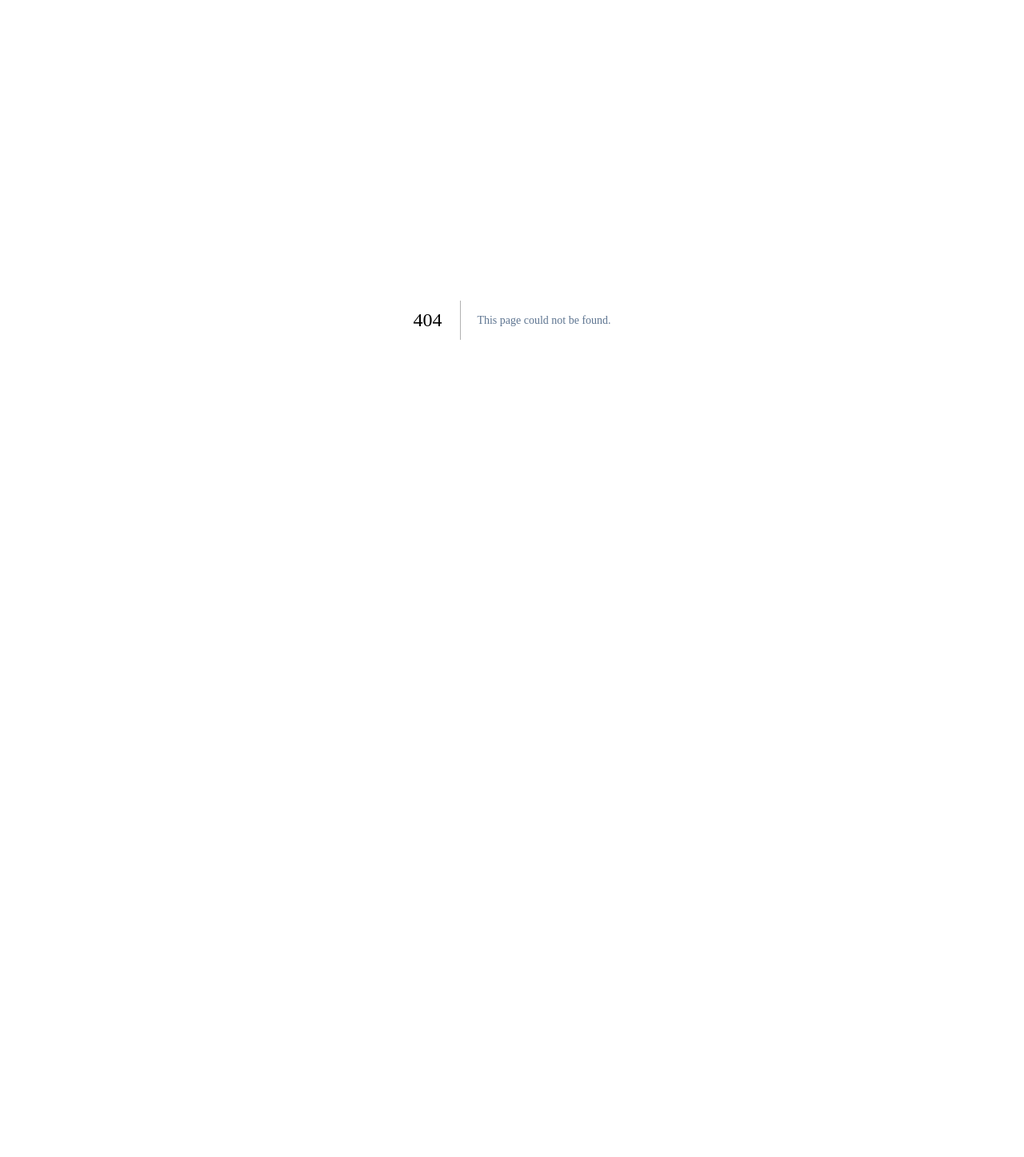
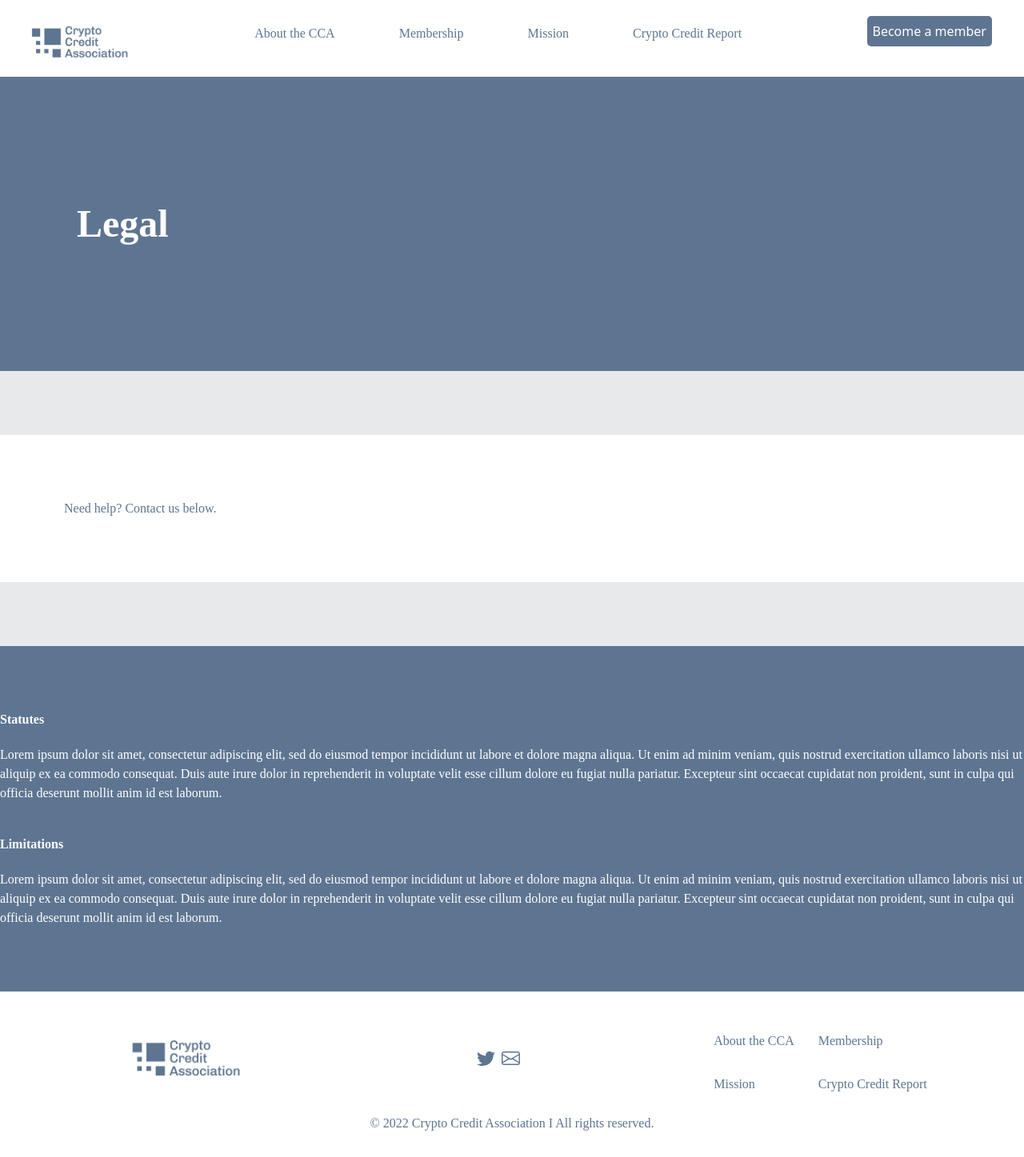
Before and after one commit to crypto-credit-association/cca-website, a Next.js app: page /legal in a window 1280 px wide. Before the commit this address had no page. Shown: the whole page at 80% size. Before the commit the page ends 800 px from the top, so only its background shows below. Built offline with nearby package versions, Linux system fonts and the light colour scheme; a web font is replaced by a local one.

Commit message:
Legal page with lorem ipsum

```diff
--- a/pages/about.js
+++ b/pages/about.js
@@ -14,10 +14,7 @@ function About() {
                     </h1>
                 </div>
             </div>
-            <div className="max-w-7xl m-auto">
-                <img className="w-96 justify-center hidden md:flex ml-auto md:mr-12 lg:mr-20 z-10 -mt-20 md:-mt-40 pointer-events-none" src="/images/coloured-tiles.png" alt="color tiles" />
-            </div>
-            <div className="bg-gray md:-mt-40">
+            <div className="bg-gray">
                 <div className="max-w-7xl m-auto">
                     <div className="mx-5 py-6 md:py-12">
                         <div className="md:mx-12">
--- /dev/null
+++ b/pages/legal.js
@@ -0,0 +1,43 @@
+import Nav from "../src/components/mission/nav";
+import Footer from "../src/components/layout/footer";
+
+function Legal() {
+    return (
+        <>
+            <Nav />
+            <div className="bg-blue-dark">
+                <div className="flex flex-col max-w-7xl m-auto">
+                    <h1 className="text-white font-bold md:pl-24 py-40 text-center md:text-left">
+                        Legal
+                    </h1>
+                </div>
+            </div>
+            <div className="bg-gray">
+                <div className="flex flex-col max-w-7xl m-auto">
+                    <div className="bg-white my-20 p-20">
+                        <h2>Need help? Contact us below.</h2>
+                    </div>
+                </div>
+            </div>
+            <div className="bg-blue-dark">
+                <div className="flex flex-col max-w-7xl m-auto py-20">
+                    <h3 className="text-white font-bold text-center md:text-left pb-5">
+                        Statutes
+                    </h3>
+                    <p className="text-white">
+                        Lorem ipsum dolor sit amet, consectetur adipiscing elit, sed do eiusmod tempor incididunt ut labore et dolore magna aliqua. Ut enim ad minim veniam, quis nostrud exercitation ullamco laboris nisi ut aliquip ex ea commodo consequat. Duis aute irure dolor in reprehenderit in voluptate velit esse cillum dolore eu fugiat nulla pariatur. Excepteur sint occaecat cupidatat non proident, sunt in culpa qui officia deserunt mollit anim id est laborum.
+                    </p>
+                    <h3 className="text-white font-bold text-center md:text-left pt-10 pb-5">
+                        Limitations
+                    </h3>
+                    <p className="text-white">
+                        Lorem ipsum dolor sit amet, consectetur adipiscing elit, sed do eiusmod tempor incididunt ut labore et dolore magna aliqua. Ut enim ad minim veniam, quis nostrud exercitation ullamco laboris nisi ut aliquip ex ea commodo consequat. Duis aute irure dolor in reprehenderit in voluptate velit esse cillum dolore eu fugiat nulla pariatur. Excepteur sint occaecat cupidatat non proident, sunt in culpa qui officia deserunt mollit anim id est laborum.
+                    </p>
+                </div>
+            </div>
+            <Footer />
+        </>
+    );
+}
+
+export default Legal;
--- a/pages/membership.js
+++ b/pages/membership.js
@@ -8,7 +8,7 @@ function Membership() {
       <Nav />
       <div className="bg-blue-dark">
         <div className="flex flex-col w-full max-w-6xl m-auto">
-          <h1 className="text-white font-bold md:pl-24 py-40 text-center md:text-left">
+          <h1 className="text-white font-bold py-40 text-center md:text-left">
             Membership
           </h1>
         </div>
--- a/pages/mission.js
+++ b/pages/mission.js
@@ -14,10 +14,7 @@ function Mission() {
                     </h1>
                 </div>
             </div>
-            <div className="max-w-7xl m-auto">
-                <img className="w-96 justify-center hidden md:flex ml-auto md:mr-12 lg:mr-20 z-10 -mt-20 md:-mt-40 pointer-events-none" src="/images/mixed-tiles.png" alt="color tiles" />
-            </div>
-            <div className="bg-gray md:-mt-40">
+            <div className="bg-gray">
                 <div className="max-w-7xl m-auto px-12 py-12">
                     <div className="md:mx-12">
                         <h3 className="pb-6 text-3xl font-bold">Our Vision</h3>
@@ -45,7 +42,7 @@ function Mission() {
                             <p className="py-6">Certain processes defined by the CCA will require third-party audit and certification services.The CCA will publish references to companies capable of providing these services.</p>
                             <Link href="/audits" rel="noreferrer"><p className="cursor-pointer flex font-semibold">Find out more<img
                                 className="ml-2"
-                                src="/svg/arrow-white.svg"
+                                src="/svg/arrow-blue.svg"
                                 alt="Download icon"
                             /></p></Link>
                         </div>
```
Also changed, not shown: public/svg/arrow-blue.svg (added).
